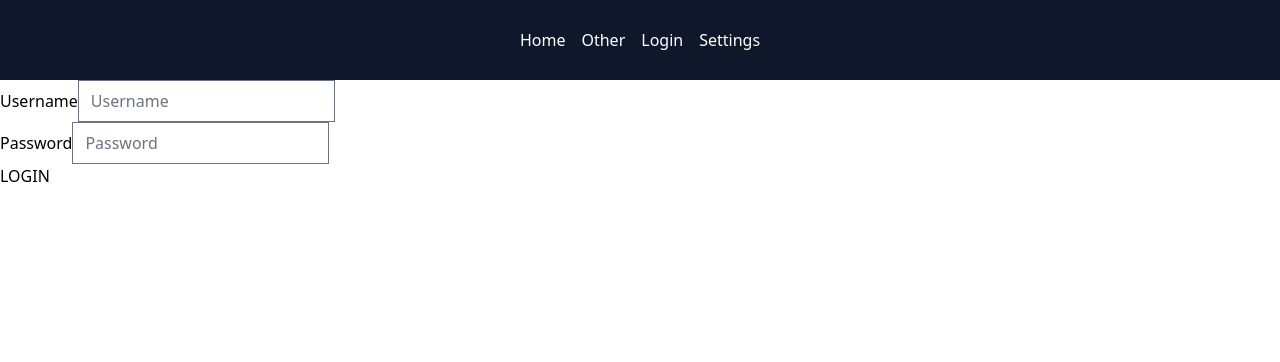
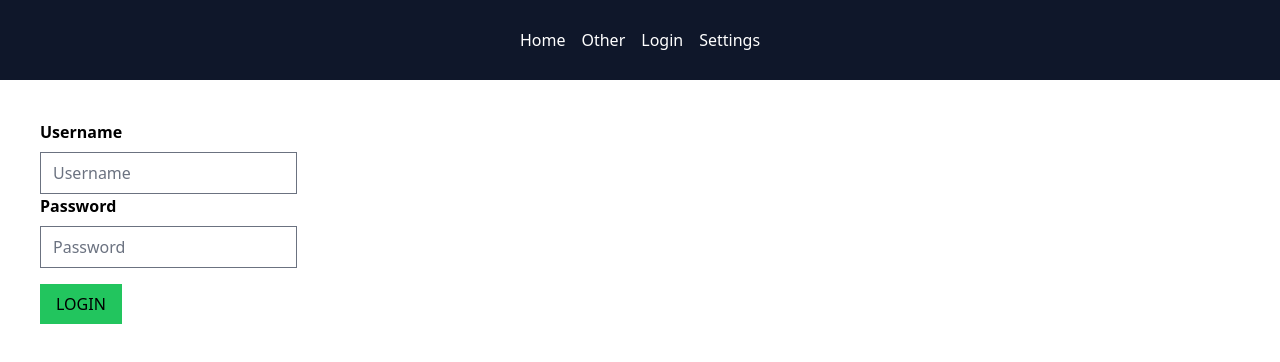
Before and after one commit to mpere343/homework5, a Vue app: page /login in a window 1280 px wide. Shown: the top 362 px of the page. Built offline with nearby package versions, Linux system fonts and the light colour scheme; what @vueuse/firebase would draw is missing.

Commit message:
styled login page

```diff
--- a/src/components/MainCardSingle.vue
+++ b/src/components/MainCardSingle.vue
@@ -6,7 +6,7 @@
 const fullname = faker.person.fullName({firstName: firstname,lastName: lastname})
 const job_title = faker.person.jobTitle()
 const bio = faker.lorem.lines(2)
-const username = faker.internet.userName({firstName: firstname,lastName: lastname}).toLowerCase()
+const username = faker.internet.username({firstName: firstname,lastName: lastname}).toLowerCase()
 
 </script>
 
--- a/src/views/LoginPage.vue
+++ b/src/views/LoginPage.vue
@@ -1,15 +1,15 @@
 <template>
-  <form class="" @submit.prevent>
+  <form class="m-10" @submit.prevent>
     <div>
-      <label for="username" class="">Username</label>
+      <label for="username" class="block mb-2 font-bold">Username</label>
       <input id="username" v-model="username" type="text" placeholder="Username">
     </div>
     <div>
-      <label for="password" class="">Password</label>
+      <label for="password" class="block mb-2 font-bold">Password</label>
       <input id="password" v-model="password" type="password" placeholder="Password">
     </div>
 
-    <button @click="logUserIn" class="">LOGIN</button>
+    <button @click="logUserIn" class="bg-green-500 mt-4 px-4 py-2 hover:bg-green-800 hover:text-white">LOGIN</button>
 
   </form>
 </template>
```
